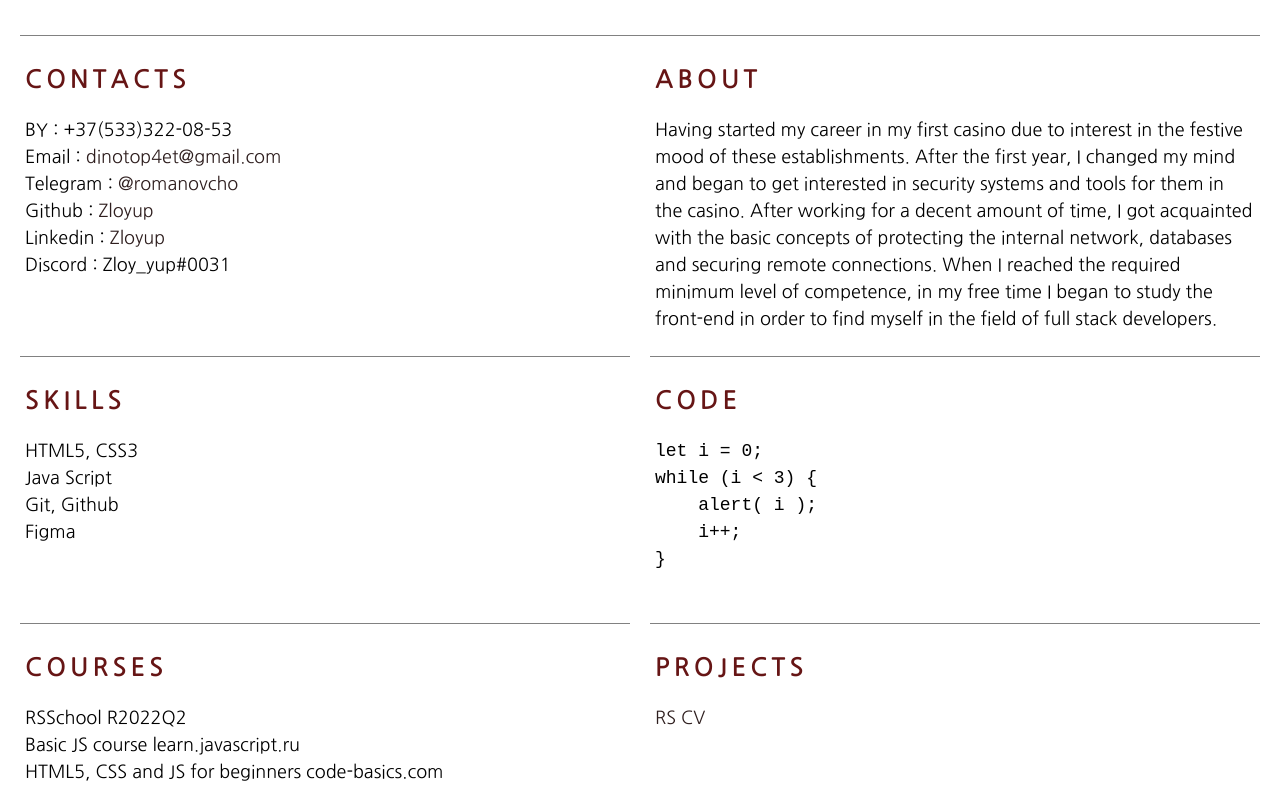
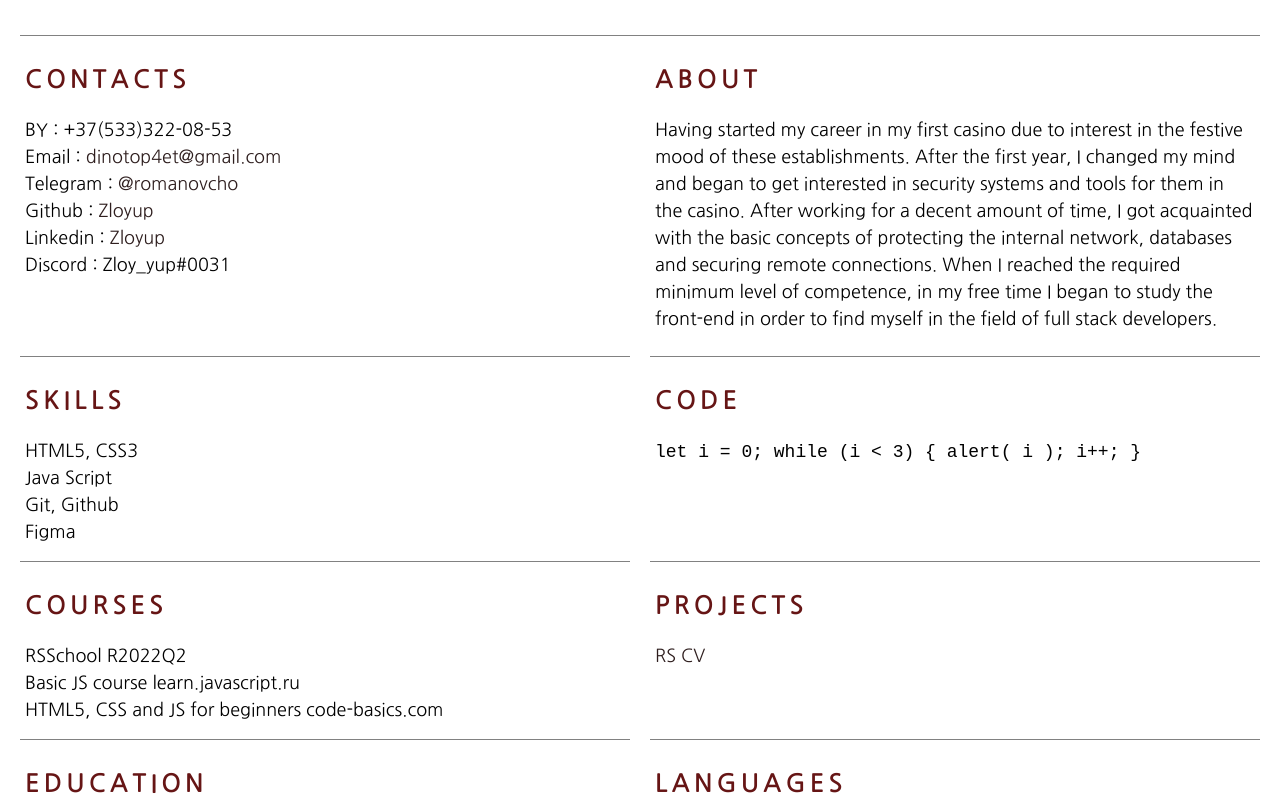
Before and after one commit to Zloyup/rsschool-cv, a plain HTML site: page index.html in a window 1280 px wide. Shown: the part 396-1196 px from the top of the page. Drawn offline with Linux system fonts and the light colour scheme.

Commit message:
fix: fix code section

```diff
--- a/index.html
+++ b/index.html
@@ -78,13 +78,13 @@
             </section>
             <section class="section" id="code">
                 <h2 class="section-title">Code</h2>
-                <pre>
+                <code>
 let i = 0;
-while (i &lt 3) {
+while (i &lt; 3) {
     alert( i );
     i++;
 }
-                </pre>
+                </code>
             </section>
             <section class="section" id="courses">
                 <h2 class="section-title">Courses</h2>
```
